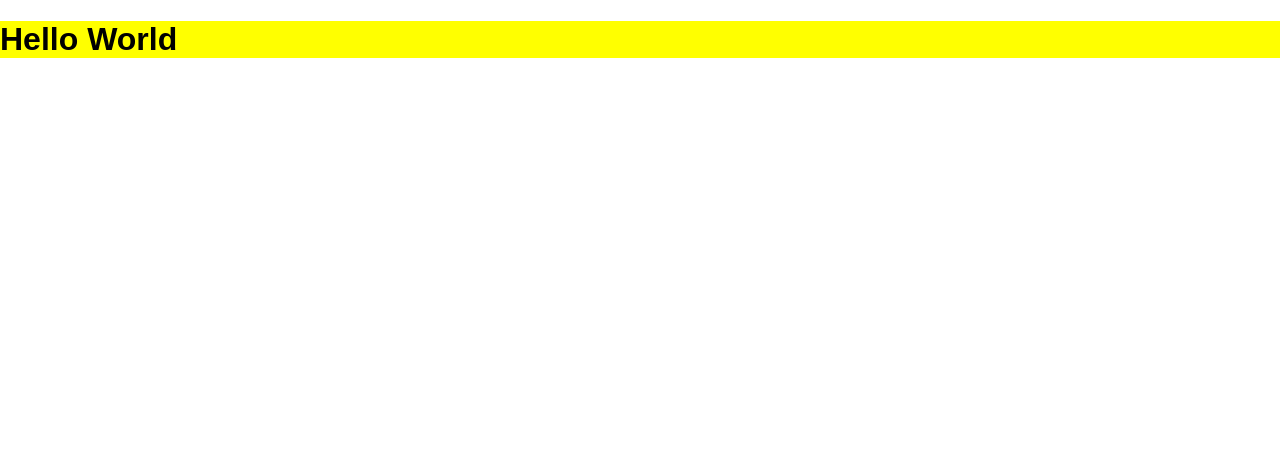
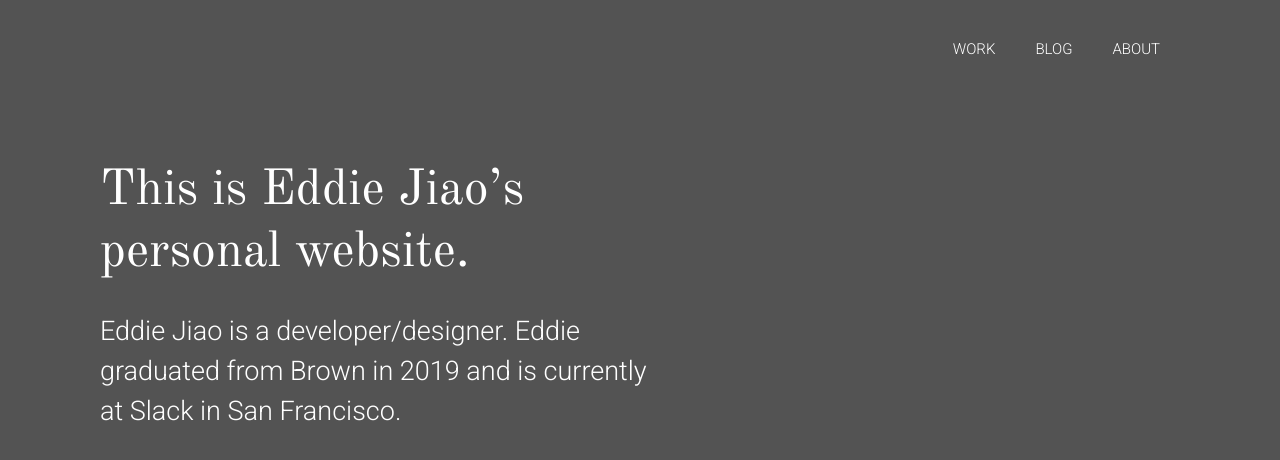
Before and after one commit to ejiao/ejiao.github.io, a React (Create React App) app in the folder site/: page / in a window 1280 px wide. Shown: the top 460 px of the page. Built offline with nearby package versions, Linux system fonts and the light colour scheme.

Commit message:
styling landing

```diff
--- a/site/src/LandingPage.jsx
+++ b/site/src/LandingPage.jsx
@@ -3,11 +3,38 @@ import React, { Component } from 'react';
 import './landing_page.css';
 
 class LandingPage extends Component {
+
+	renderText() {
+		return (
+			<div className="landing_page__text">
+        <div className="landing_page__title">
+        	This is Eddie Jiao’s personal website.
+        </div>
+        <div className="landing_page__subtitle">
+        	<p>
+        		Eddie Jiao is a developer/designer. Eddie graduated from Brown in 2019 and is currently at Slack in San Francisco.
+        	</p>
+				</div>
+			</div>
+		);
+	}
+
+	renderNav() {
+		return(
+			<div className="nav">
+				<a href='#'>WORK</a>
+				<a href='#'>BLOG</a>
+				<a href='#'>ABOUT</a>
+			</div>
+		);
+	}
+
   render() {
     return (
       <div className="landing_page">
-        <h1> Hello World </h1>
-      </div>
+      	{this.renderNav()}
+      	{this.renderText()}
+			</div>
     );
   }
 }
--- a/site/src/landing_page.css
+++ b/site/src/landing_page.css
@@ -1,3 +1,59 @@
+@import url('https://fonts.googleapis.com/css?family=Old+Standard+TT|Roboto:300&display=swap');
+
+body {
+	-webkit-font-smoothing: antialiased;
+}
+
 .landing_page {
-	background-color: yellow;
+	margin-top: 0;
+	background-color: #535353;
+	height: 100vh;
+	color: white;
 }
+
+.nav {
+	position: relative;
+	float: right;
+	margin: 40px 100px 40px 40px;
+	justify-content: right;
+}
+
+.nav a {
+	font-family: 'Roboto', sans-serif;
+	color: white;
+	text-decoration: none;
+	padding: 20px;
+	font-size: 15px;
+}
+
+.landing_page__text {
+	max-width: 550px;
+	padding: 40px;
+}
+
+.landing_page__title {
+	font-family: 'Old Standard TT', serif;
+	font-size: 40px;
+}
+
+.landing_page__subtitle {
+	font-family: 'Roboto', sans-serif;
+	font-size: 20px;
+	line-height: 30px;
+}
+
+@media only screen and (min-width: 600px) {
+	.landing_page__text {
+		max-width: 550px;
+		padding: 160px 100px 100px 100px;
+	}
+
+	.landing_page__title {
+		font-size: 50px;
+	}
+
+	.landing_page__subtitle {
+		line-height: 40px;
+		font-size: 27px;
+	}
+}
```
